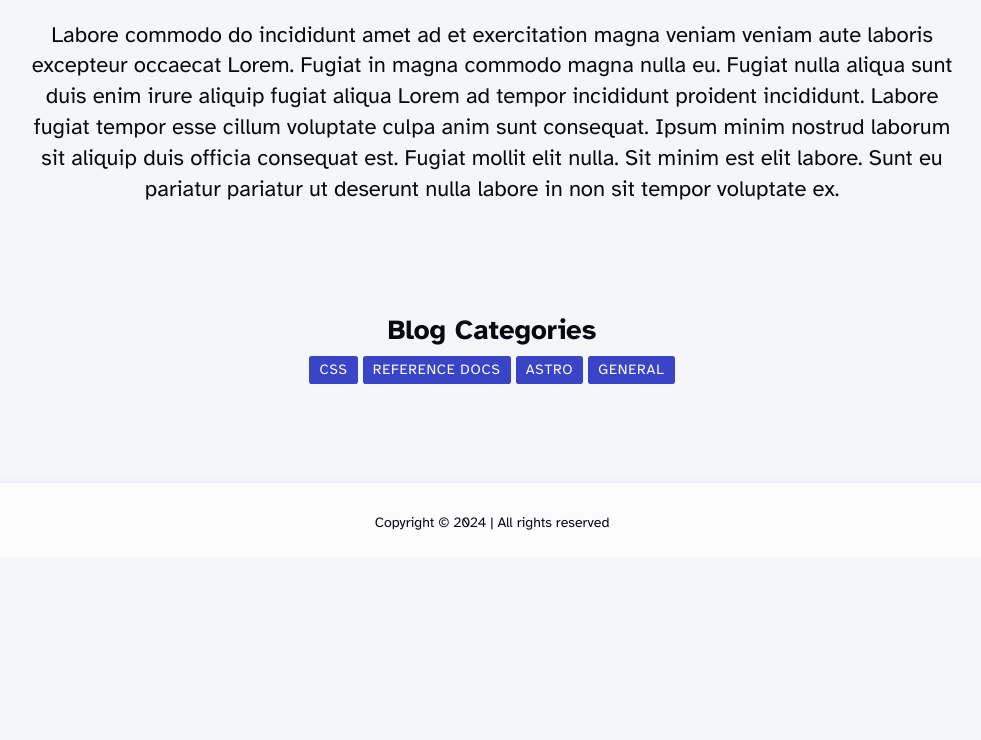
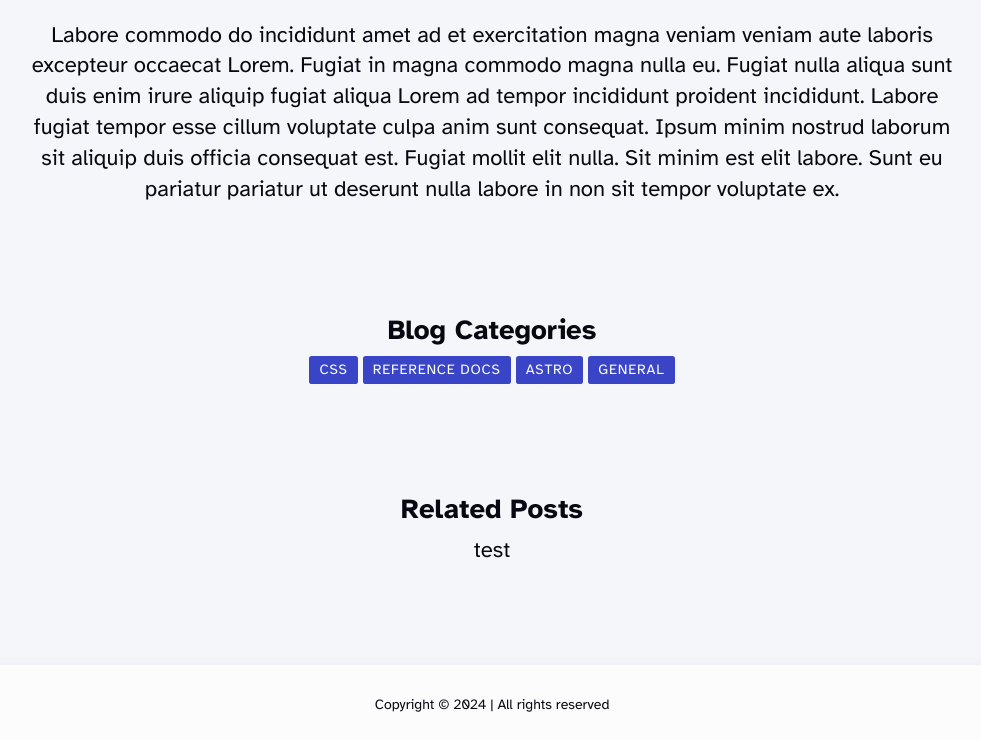
Before and after one commit to WebDevJasonCameron/jason-codes-blog, an Astro site: page /posts/post-5 in a window 1280 px wide. Shown: the part 1437-2177 px from the top of the page, without its empty margins (148-1129 px from the left). Before the commit the page ends 1995 px from the top, so only its background shows below. Built offline with nearby package versions, Linux system fonts and the light colour scheme; Astro itself is replaced by a stand-in of ours.

Commit message:
testing related post issue

```diff
--- /dev/null
+++ b/src/components/RelatedPosts.astro
@@ -0,0 +1,9 @@
+---
+import { slugify, formatDate } from "../js/utils";
+
+const { relatedPosts } = Astro.props;
+---
+
+{
+    <h1>test</h1>
+    }
--- a/src/layouts/BlogPostLayout.astro
+++ b/src/layouts/BlogPostLayout.astro
@@ -3,11 +3,28 @@
 import MainLayout from "./MainLayout.astro";
 import PostHeader from "../components/PostHeader.astro";
 import CategoryCloud from "../components/CategoryCloud.astro";
+import RelatedPosts from "../components/RelatedPosts.astro";
 
-
+// PROPs
 const { frontmatter } = Astro.props;
 
+// UTILs
+import { formatBlogPosts } from "../js/utils";
+
+// VARs
 const { title, description, date, category, author, image } = frontmatter;
+const formatParams = {
+    filterOutDrafts: true,
+    filterOutFuturePosts: true,
+    sortByDate: false,
+    limit: undefined,
+}
+
+const allPosts = await Astro.glob("../pages/posts/**/*.md")
+const formattedPosts = formatBlogPosts(allPosts, formatParams)
+const relatedPosts = formattedPosts.filter((post) => post.frontmatter.category === category && post.frontmatter.title !== title).slice(0,3);
+
+console.log(relatedPosts)
 ---
 
 <MainLayout title={title} {description}>
@@ -24,6 +41,14 @@ const { title, description, date, category, author, image } = frontmatter;
                     <h2 class="h3">Blog Categories</h2>
                     <CategoryCloud />
                 </aside>
+                {
+                    relatedPosts.length > 0 && (
+                                <aside class="container" aria-label="Related Posts">
+                                    <h2 class="h3">Related Posts</h2>
+                                    <RelatedPosts />
+                                </aside>
+                    )
+                }
             </div>
         </div>
     </header>
```
